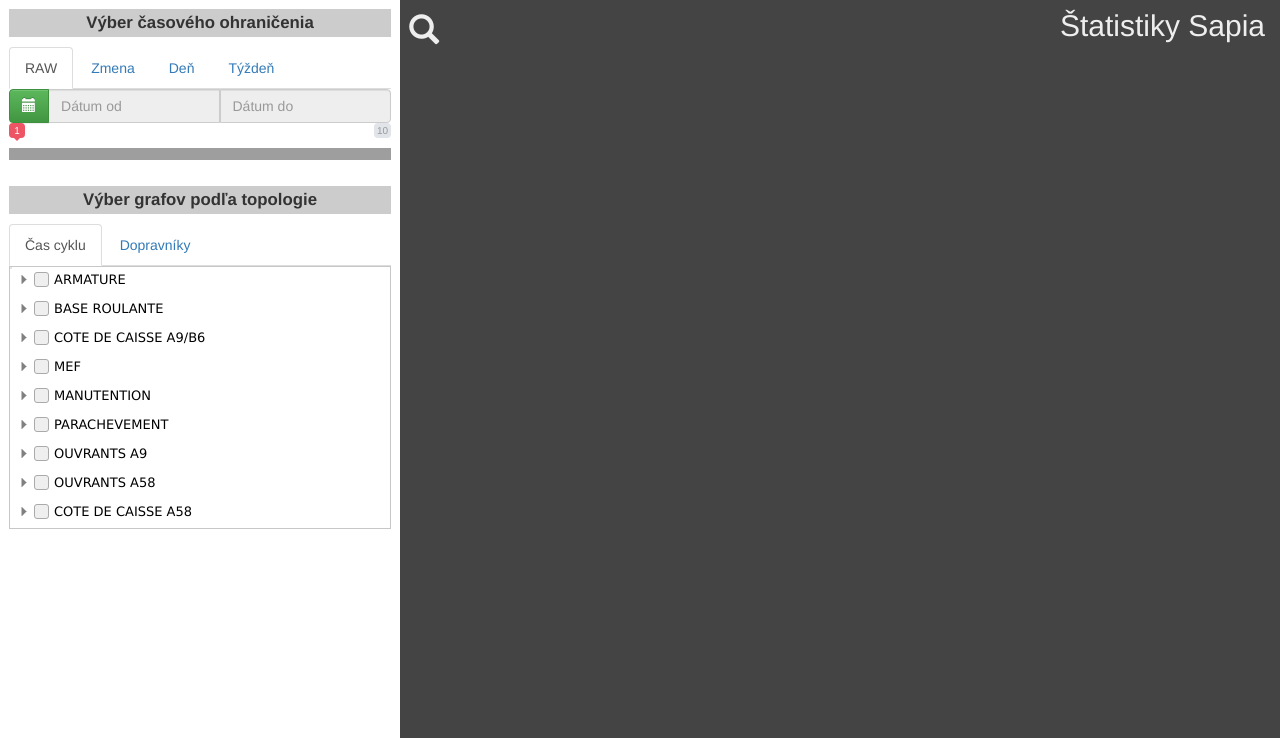
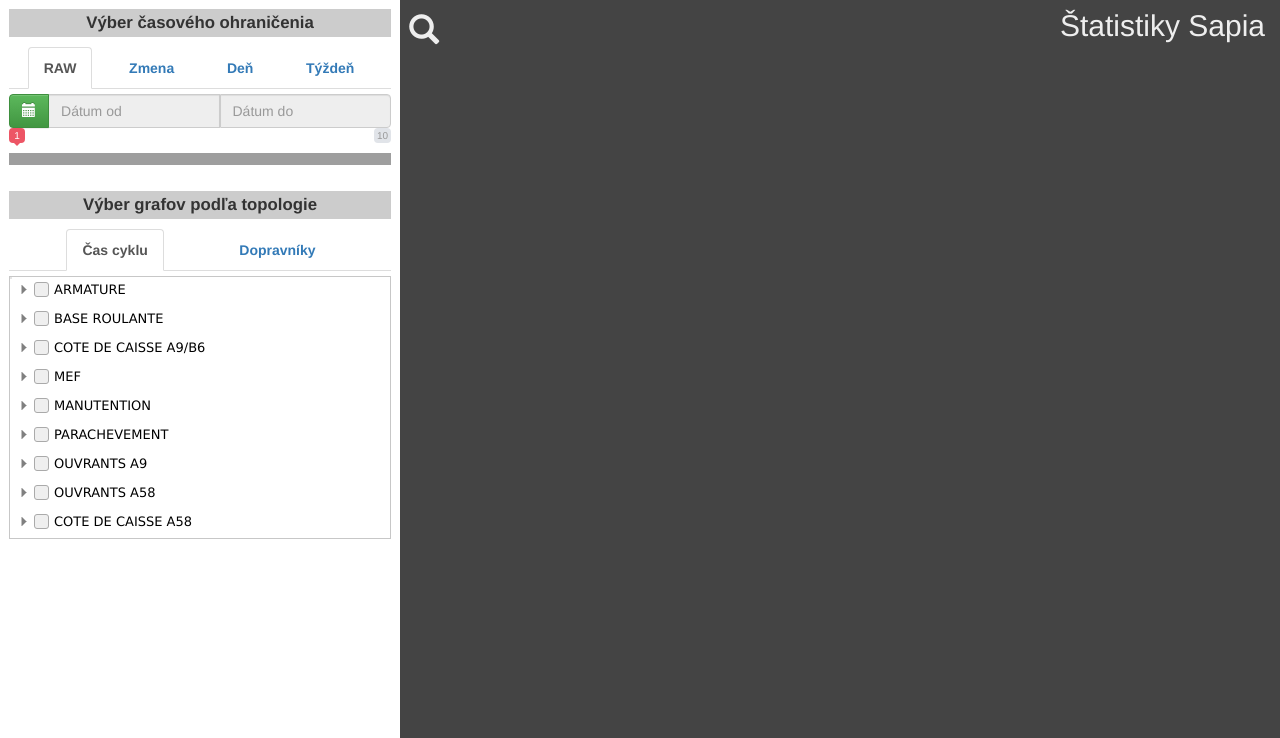
Before and after one commit to PSA-FERRAGE/FER_TCY_WEB, a PHP site: page / in a window 1280 px wide. Shown: the top 738 px of the page. Run offline with PHP 8.4, Linux system fonts and the light colour scheme; data comes from the database, SQL or seed files in the repository; some libraries are stand-ins or nearby versions; grey boxes are pictures that could not be loaded.

Commit message:
zmeny css

```diff
--- a/css/style.css
+++ b/css/style.css
@@ -46,6 +46,23 @@
 }
 .sidebar .cas {
   margin-bottom: 15px;
+}
+.nav-tabs{
+  display: flex;
+  justify-content: space-between;
+  margin-bottom: 5px;
+}
+.dayTab>{
+  margin: 5px 0px 5px 0px;
+}
+.nav-item{
+  font-weight: bold;
+}
+.btn-group > .btn{
+  position: static;
+}
+.jqx-widget-content{
+  //border: none;
 }
 
 
```
Also changed, not shown: index.php (renamed from index.html).
